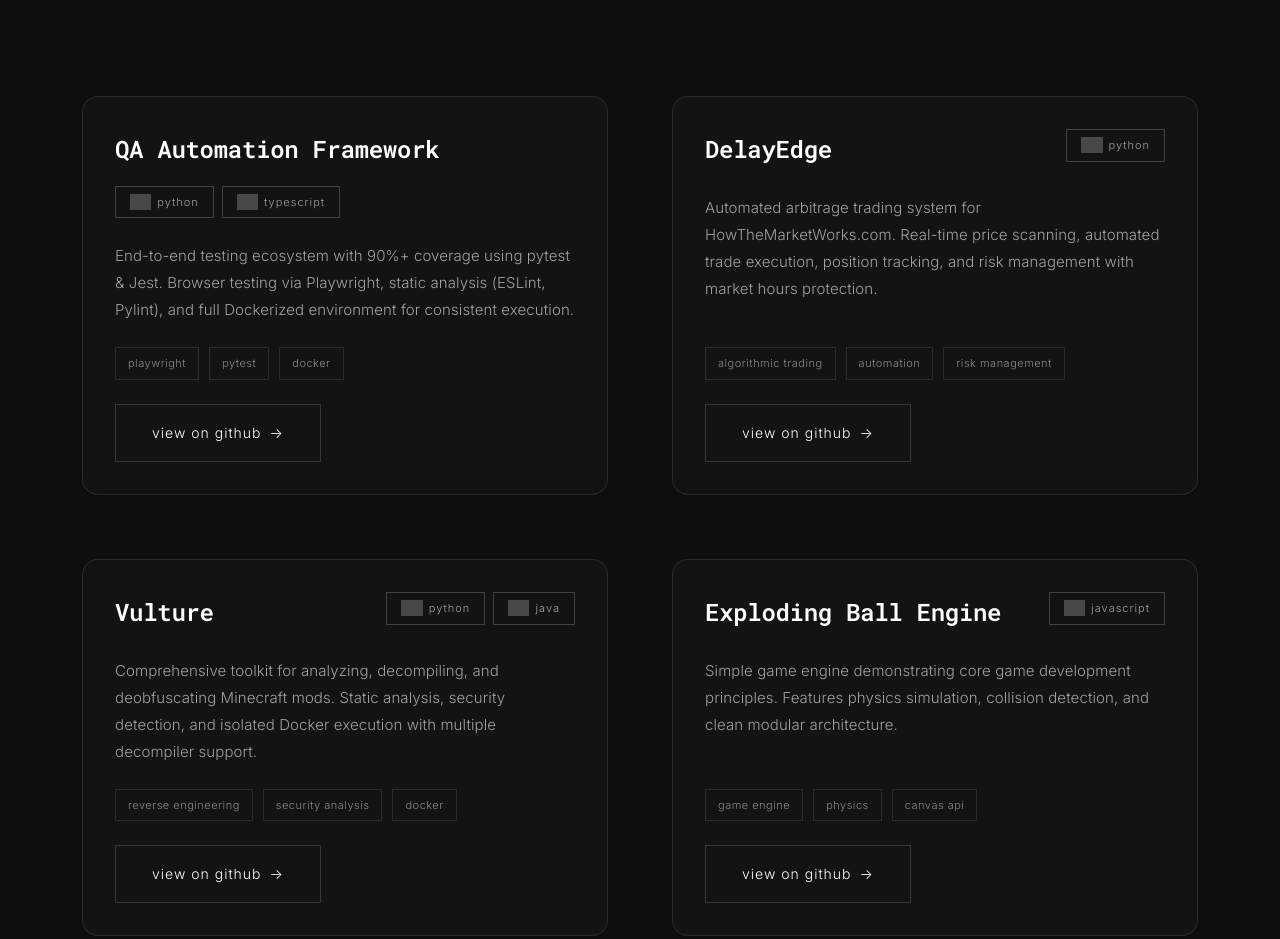
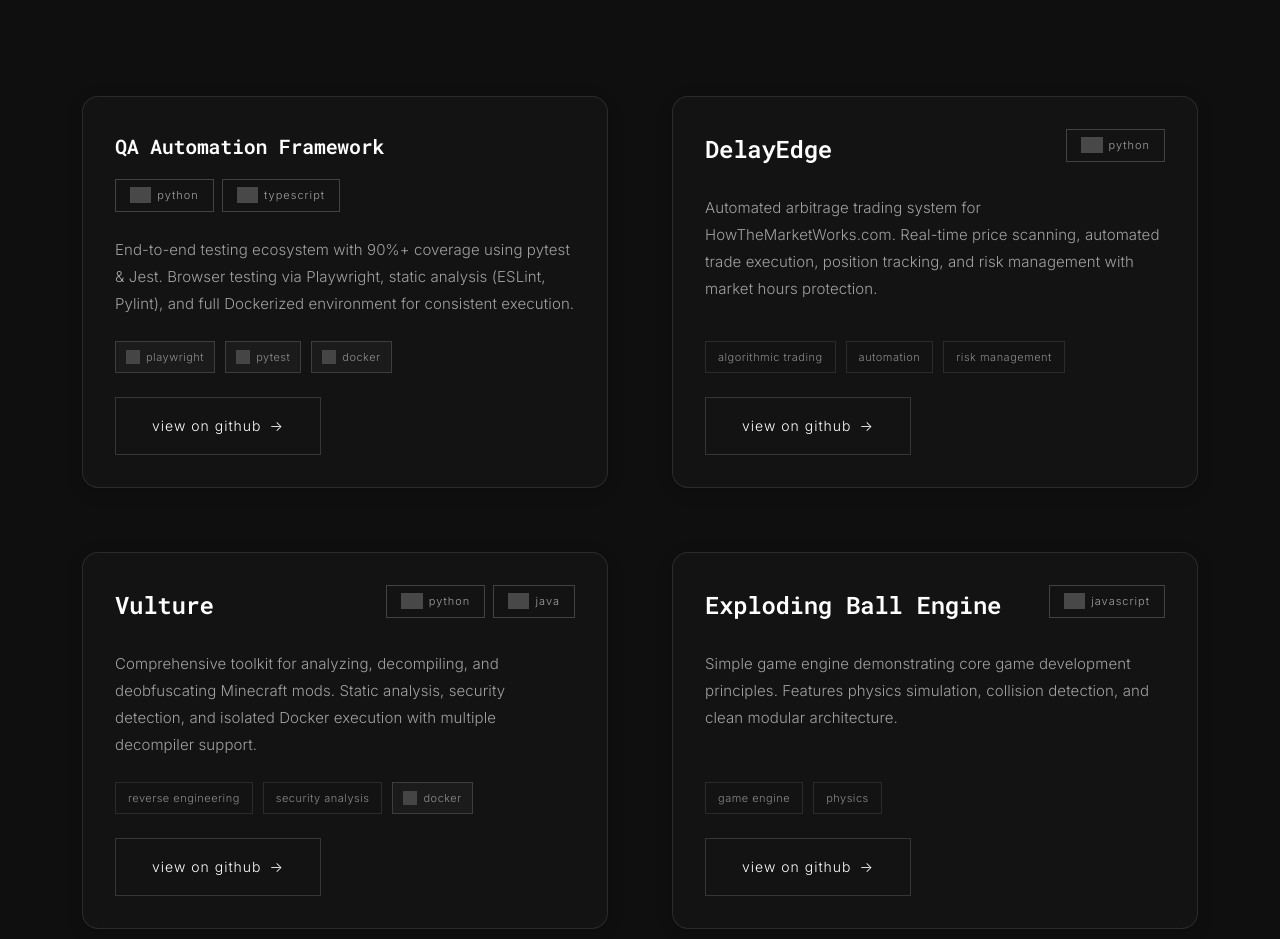
Before and after one commit to ethanstoner/ethanstoner.github.io, a website: page index.html in a window 1280 px wide. Shown: the part 3120-4059 px from the top of the page. Drawn offline with Linux system fonts and the light colour scheme; grey boxes are pictures that could not be loaded.

Commit message:
Improve project cards: fix QA title, add tech icons, remove Canvas API
- Make QA Automation Framework title smaller (20px) to fit with badges
- Add icons to tech stack feature tags (Playwright, pytest, Docker)
- Style tech feature tags differently with background and border
- Remove Canvas API from Exploding Ball Engine (doesn't use it)
- Ensure project-header flexbox keeps badges on the right

```diff
--- a/index.html
+++ b/index.html
@@ -18,7 +18,7 @@
     <meta name="twitter:description" content="High school senior | 3 years CS experience | Cisco mentorship program | Building educational tools & automated content systems">
 
     <title>Ethan Stoner - Portfolio</title>
-    <link rel="stylesheet" href="styles.css?v=11">
+    <link rel="stylesheet" href="styles.css?v=12">
     <link rel="preconnect" href="https://fonts.googleapis.com">
     <link rel="preconnect" href="https://fonts.gstatic.com" crossorigin>
     <link href="https://fonts.googleapis.com/css2?family=Inter:wght@300;400;500;600;700&family=Roboto+Mono:wght@300;400;500;600;700&display=swap" rel="stylesheet">
@@ -268,7 +268,7 @@
                     <div class="projects-grid">
                         <div class="project-card">
                             <div class="project-header">
-                                <h3 class="project-title">QA Automation Framework</h3>
+                                <h3 class="project-title project-title-small">QA Automation Framework</h3>
                                 <div class="project-badges">
                                     <span class="project-badge">
                                         <img src="https://cdn.jsdelivr.net/npm/simple-icons@11.15.0/icons/python.svg" alt="Python" class="project-icon" loading="lazy" decoding="async">
@@ -284,9 +284,18 @@
                                 End-to-end testing ecosystem with 90%+ coverage using pytest & Jest. Browser testing via Playwright, static analysis (ESLint, Pylint), and full Dockerized environment for consistent execution.
                             </p>
                             <div class="project-features">
-                                <span class="feature-tag">Playwright</span>
-                                <span class="feature-tag">pytest</span>
-                                <span class="feature-tag">Docker</span>
+                                <span class="feature-tag tech-feature-tag">
+                                    <img src="https://cdn.jsdelivr.net/npm/simple-icons@11.15.0/icons/playwright.svg" alt="Playwright" class="feature-icon" loading="lazy" decoding="async">
+                                    Playwright
+                                </span>
+                                <span class="feature-tag tech-feature-tag">
+                                    <img src="https://cdn.jsdelivr.net/npm/simple-icons@11.15.0/icons/pytest.svg" alt="pytest" class="feature-icon" loading="lazy" decoding="async">
+                                    pytest
+                                </span>
+                                <span class="feature-tag tech-feature-tag">
+                                    <img src="https://cdn.jsdelivr.net/npm/simple-icons@11.15.0/icons/docker.svg" alt="Docker" class="feature-icon" loading="lazy" decoding="async">
+                                    Docker
+                                </span>
                             </div>
                             <a href="https://github.com/ethanstoner/qa-instructions" target="_blank" rel="noopener noreferrer" class="project-link">View on GitHub</a>
                         </div>
@@ -330,7 +339,10 @@
                             <div class="project-features">
                                 <span class="feature-tag">Reverse Engineering</span>
                                 <span class="feature-tag">Security Analysis</span>
-                                <span class="feature-tag">Docker</span>
+                                <span class="feature-tag tech-feature-tag">
+                                    <img src="https://cdn.jsdelivr.net/npm/simple-icons@11.15.0/icons/docker.svg" alt="Docker" class="feature-icon" loading="lazy" decoding="async">
+                                    Docker
+                                </span>
                             </div>
                             <a href="https://github.com/ethanstoner/vulture" target="_blank" rel="noopener noreferrer" class="project-link">View on GitHub</a>
                         </div>
@@ -349,7 +361,6 @@
                             <div class="project-features">
                                 <span class="feature-tag">Game Engine</span>
                                 <span class="feature-tag">Physics</span>
-                                <span class="feature-tag">Canvas API</span>
                             </div>
                             <a href="https://github.com/ethanstoner/exploding-ball-engine" target="_blank" rel="noopener noreferrer" class="project-link">View on GitHub</a>
                         </div>
--- a/styles.css
+++ b/styles.css
@@ -1147,6 +1147,10 @@ html {
     letter-spacing: -0.3px;
 }
 
+.project-title-small {
+    font-size: 20px;
+}
+
 .project-badge {
     padding: 6px 14px;
     background: transparent;
@@ -1202,6 +1206,23 @@ html {
     font-family: "Inter", -apple-system, BlinkMacSystemFont, "Segoe UI", Roboto, sans-serif;
     font-weight: 300;
     letter-spacing: 0.5px;
+    display: inline-flex;
+    align-items: center;
+    gap: 6px;
+}
+
+.tech-feature-tag {
+    background: rgba(255, 255, 255, 0.03);
+    border-color: rgba(255, 255, 255, 0.15);
+    padding: 6px 10px;
+}
+
+.feature-icon {
+    width: 14px;
+    height: 14px;
+    filter: invert(1) brightness(0.9);
+    opacity: 0.7;
+}
     transition: all 0.3s ease;
 }
 
```
